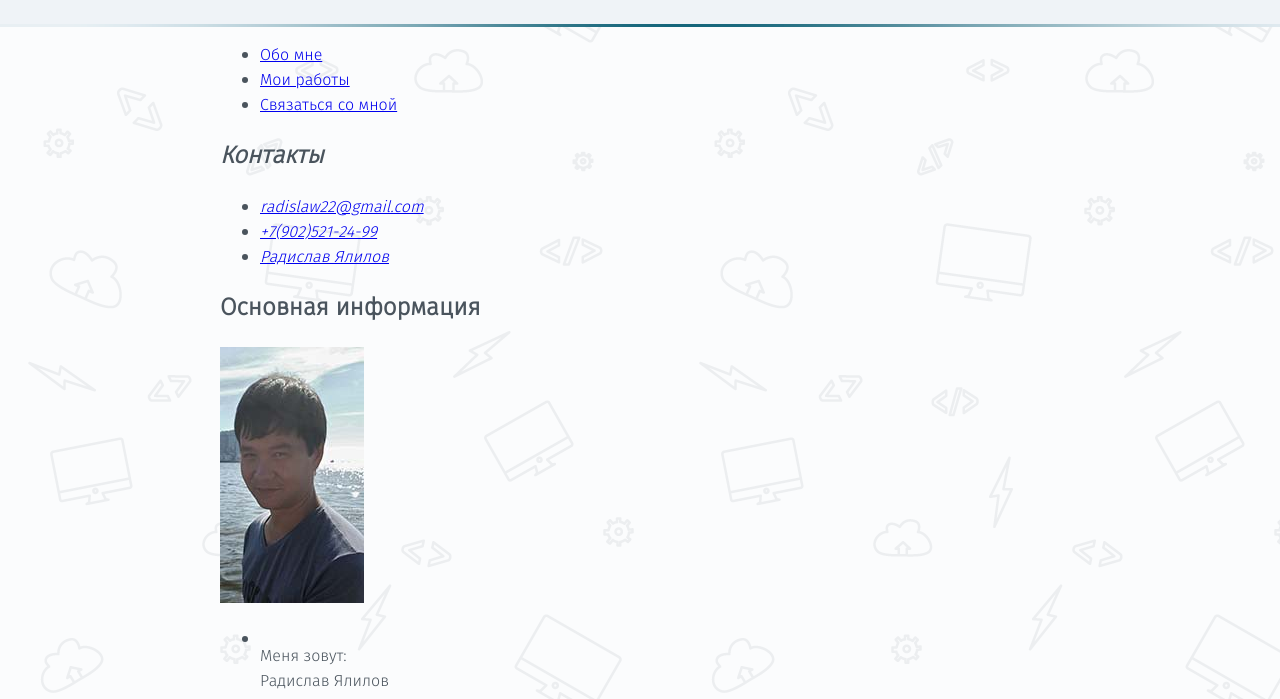
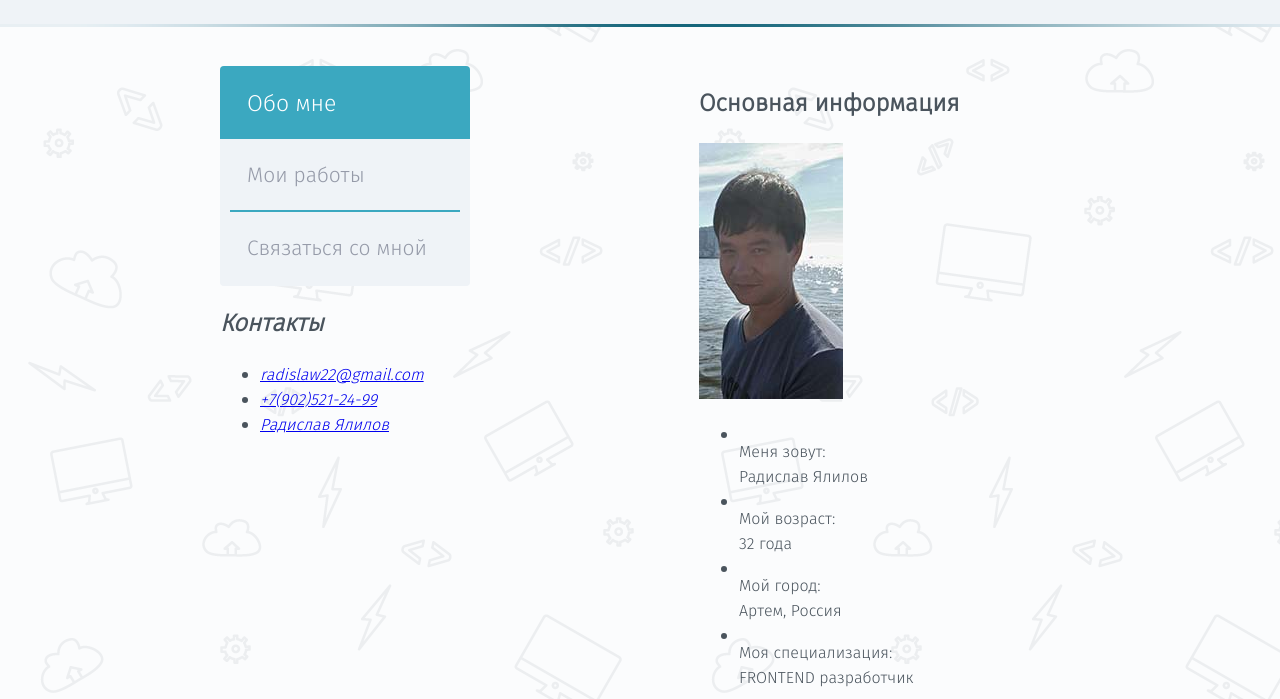
Before and after one commit to radislaw/portfolio, a website: page app/index.html in a window 1280 px wide. Shown: the part 92-791 px from the top of the page. Drawn offline with nearby package versions, Linux system fonts and the light colour scheme; a web font is replaced by a local one.

Commit message:
create sidebar navigation styles

```diff
--- a/app/css/main.css
+++ b/app/css/main.css
@@ -36,6 +36,7 @@ img{
     background:#eff3f7 url(/img/gradient-border.png) no-repeat bottom center;
     background-size: 100%;
     padding: 39px 0 30px 0;
+    margin-bottom: 39px;
 }
 .site-logo{
     float: left;
@@ -87,6 +88,61 @@ img{
     background-position: -146px -48px;
 }
 
+/* ASIDE */
+.sidebar{
+    float: left;
+}
+
+.sidebar__nav__list{
+    width: 250px;
+    min-height: 220px;
+    list-style-type: none;
+    margin: 0;
+    padding: 0;
+    background-color: #eff3f7;
+    border-radius: 4px;
+}
+.sidebar__nav__item{
+
+}
+.sidebar__nav-link{
+    display: block;
+    text-decoration: none;
+    padding: 21px 0 17px 17px;
+    color: #959aa8;
+    font-size: 21px;
+    text-decoration: none;
+    border-bottom: 2px solid #3ba8c0;
+    margin: 0 10px;
+}
+.sidebar__nav__item-curent{
+    background-color: #3ba8c0;
+}
+.sidebar__nav__item-curent a{
+    color: #fff;
+    font-size: 23px;
+    padding-bottom: 16px;
+}
+.sidebar__nav__item:first-child {
+    border-top-left-radius: 4px;
+    border-top-right-radius: 4px;
+}
+.sidebar__nav__item:first-child a,
+.sidebar__nav__item:last-child a{
+    border-bottom: none;
+}
+.sidebar__nav-link:hover{
+    color: #3ba8c0;
+}
+.sidebar__nav__item-curent a:hover{
+    color:white;
+}
+
+/* VARIABLE */
+.variable-block{
+    float: right;
+}
+
 /* STICKY FOOTER STYLES */
 .page-row{
     display: table-row;
```
